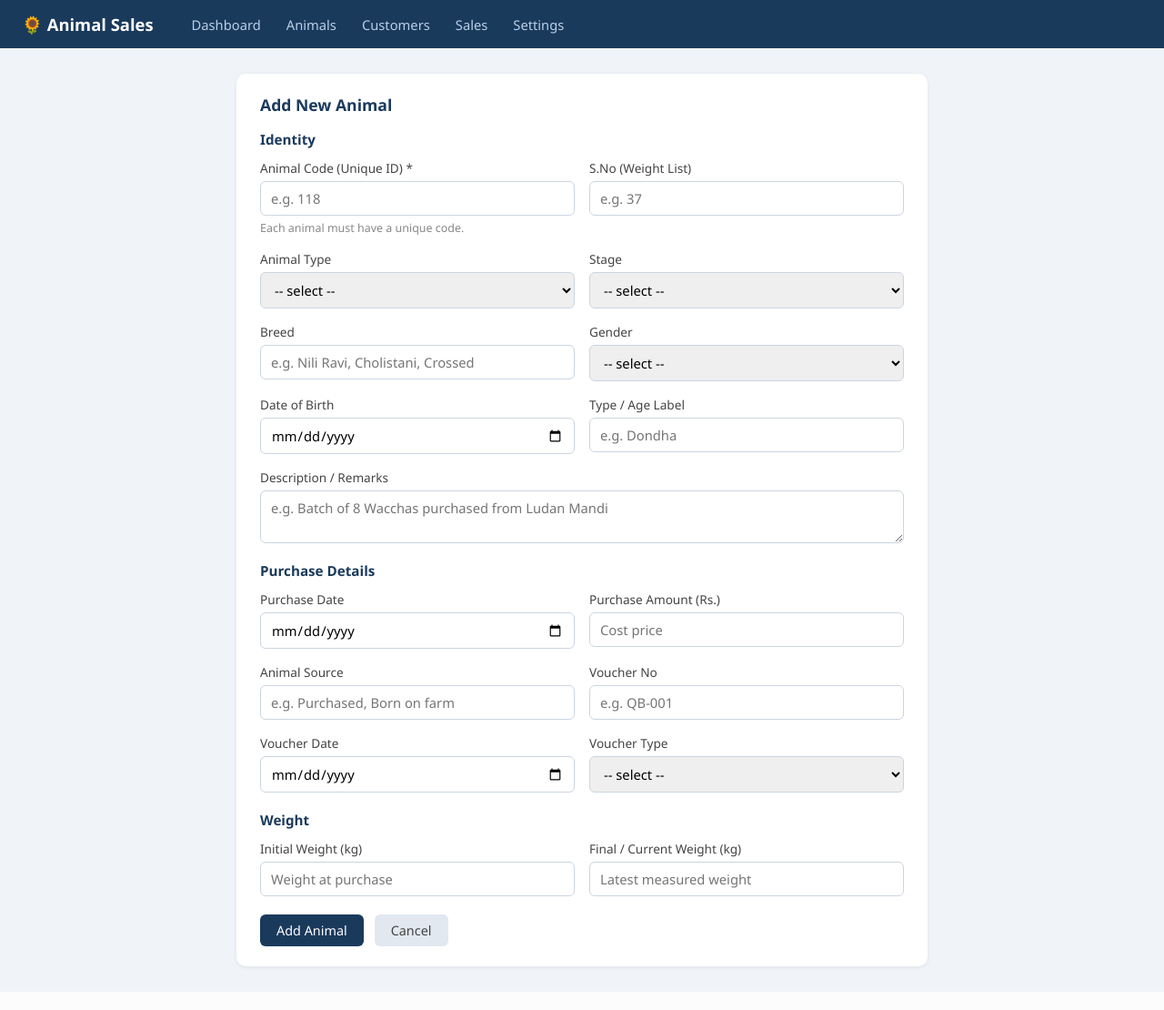
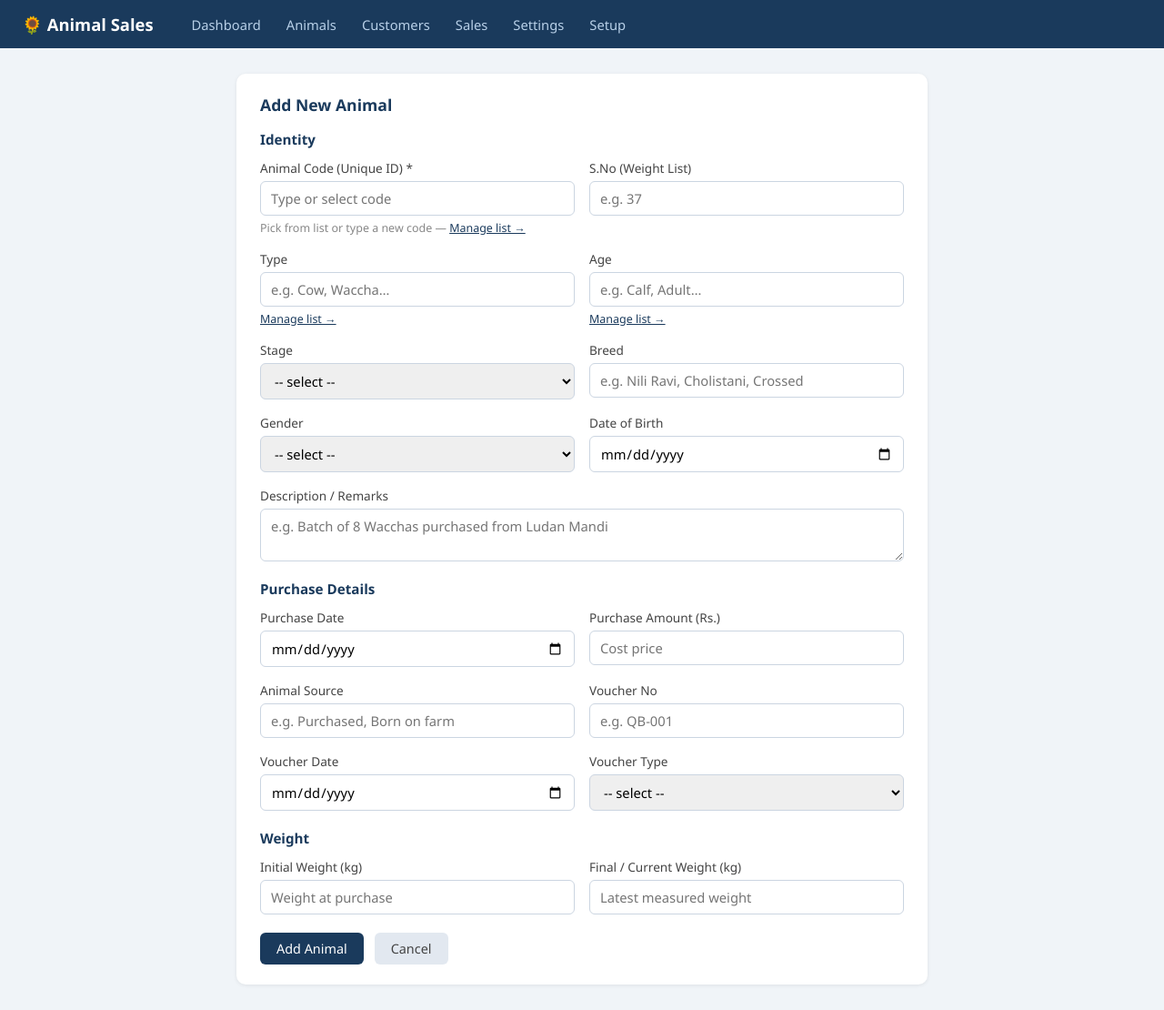
Before and after one commit to kasaleem165-pixel/KS324, a Flask app: page /animals/add in a window 1280 px wide. Shown: the whole page at 91% size. Before the commit the page ends 1067 px from the top, so only its background shows below. Run offline with Flask 3, Linux system fonts and the light colour scheme; data comes from the database, SQL or seed files in the repository; data that the repository does not hold is empty.

Commit message:
Four amendments: setup lists, combo boxes, ledger cleanup
- Setup page (/setup): manage combo list items for Animal Code,
  Type and Age; accessible from navbar
- Add Animal: Animal Code is now a datalist combo box showing
  codes from the setup list; Type and Age are two separate
  datalist combo boxes (no longer one combined field)
- Default Type list: Waccha, Wacchi, Katta, Cow, Buffalo
- Customer Ledger: removed Expenses column from sales table

https://claude.ai/code/session_013xYzSogfX2K613RAUKEkPE

```diff
--- a/AnimalSalesPro/app.py
+++ b/AnimalSalesPro/app.py
@@ -76,8 +76,29 @@ def init_db():
                 value   TEXT
             );
 
+            CREATE TABLE IF NOT EXISTS setup_lists (
+                id          INTEGER PRIMARY KEY AUTOINCREMENT,
+                list_name   TEXT NOT NULL,
+                item_value  TEXT NOT NULL,
+                sort_order  INTEGER NOT NULL DEFAULT 0,
+                UNIQUE(list_name, item_value)
+            );
+
             INSERT OR IGNORE INTO settings VALUES ('rate_per_kg', '780');
             INSERT OR IGNORE INTO settings VALUES ('expenses_default', '30000');
+
+            INSERT OR IGNORE INTO setup_lists (list_name, item_value, sort_order) VALUES
+                ('animal_type', 'Waccha',  1),
+                ('animal_type', 'Wacchi',  2),
+                ('animal_type', 'Katta',   3),
+                ('animal_type', 'Cow',     4),
+                ('animal_type', 'Buffalo', 5);
+
+            INSERT OR IGNORE INTO setup_lists (list_name, item_value, sort_order) VALUES
+                ('age', 'Calf',   1),
+                ('age', 'Young',  2),
+                ('age', 'Adult',  3),
+                ('age', 'Old',    4);
         """)
 
 
@@ -99,12 +120,39 @@ def migrate_db():
         for col, typ in new_cols:
             if col not in existing:
                 conn.execute(f"ALTER TABLE animals ADD COLUMN {col} {typ}")
+        # setup_lists table may not exist in older DBs
+        conn.execute("""
+            CREATE TABLE IF NOT EXISTS setup_lists (
+                id          INTEGER PRIMARY KEY AUTOINCREMENT,
+                list_name   TEXT NOT NULL,
+                item_value  TEXT NOT NULL,
+                sort_order  INTEGER NOT NULL DEFAULT 0,
+                UNIQUE(list_name, item_value)
+            )
+        """)
+        for row in [
+            ('animal_type','Waccha',1),('animal_type','Wacchi',2),
+            ('animal_type','Katta',3),('animal_type','Cow',4),('animal_type','Buffalo',5),
+            ('age','Calf',1),('age','Young',2),('age','Adult',3),('age','Old',4),
+        ]:
+            conn.execute(
+                "INSERT OR IGNORE INTO setup_lists (list_name,item_value,sort_order) VALUES (?,?,?)", row
+            )
 
 
 def get_setting(key):
     with get_db() as conn:
         row = conn.execute("SELECT value FROM settings WHERE key=?", (key,)).fetchone()
     return float(row["value"]) if row else 0
+
+
+def get_list(list_name):
+    with get_db() as conn:
+        rows = conn.execute(
+            "SELECT id, item_value FROM setup_lists WHERE list_name=? ORDER BY sort_order, item_value",
+            (list_name,)
+        ).fetchall()
+    return rows
 
 
 def next_receipt_no():
@@ -189,7 +237,14 @@ def add_animal():
             return redirect(url_for("animals"))
         except sqlite3.IntegrityError:
             flash(f"Animal Code '{code}' already exists.", "error")
-    return render_template("add_animal.html")
+    # codes already in the system (for datalist)
+    with get_db() as conn:
+        used_codes = {r[0] for r in conn.execute("SELECT code FROM animals")}
+    code_list  = [r for r in get_list("animal_code") if r["item_value"] not in used_codes]
+    type_list  = get_list("animal_type")
+    age_list   = get_list("age")
+    return render_template("add_animal.html",
+        code_list=code_list, type_list=type_list, age_list=age_list)
 
 
 @app.route("/animals/<code>/edit", methods=["GET", "POST"])
@@ -227,7 +282,10 @@ def edit_animal(code):
                   code))
         flash(f"Animal {code} updated.", "success")
         return redirect(url_for("animals"))
-    return render_template("add_animal.html", animal=animal)
+    type_list = get_list("animal_type")
+    age_list  = get_list("age")
+    return render_template("add_animal.html", animal=animal,
+        code_list=[], type_list=type_list, age_list=age_list)
 
 
 # ── Customers ─────────────────────────────────────────────────────────────────
@@ -260,7 +318,7 @@ def customer_ledger(cid):
         if not customer:
             abort(404)
         sales_rows = conn.execute("""
-            SELECT s.*, a.age_type, a.weight_initial
+            SELECT s.*, a.age_type, a.animal_type, a.weight_initial
             FROM sales s JOIN animals a ON a.code = s.animal_code
             WHERE s.customer_id=? ORDER BY s.sale_date
         """, (cid,)).fetchall()
@@ -304,7 +362,7 @@ def add_payment(cid):
 def sales():
     with get_db() as conn:
         rows = conn.execute("""
-            SELECT s.*, a.age_type, a.weight_initial, c.name AS customer_name
+            SELECT s.*, a.age_type, a.animal_type, a.weight_initial, c.name AS customer_name
             FROM sales s
             JOIN animals a ON a.code = s.animal_code
             JOIN customers c ON c.id = s.customer_id
@@ -388,6 +446,49 @@ def settings():
     return render_template("settings.html", rate=rate, expenses=expenses)
 
 
+# ── Setup Lists ───────────────────────────────────────────────────────────────
+
+@app.route("/setup")
+def setup():
+    with get_db() as conn:
+        all_items = conn.execute(
+            "SELECT * FROM setup_lists ORDER BY list_name, sort_order, item_value"
+        ).fetchall()
+    lists = {}
+    for row in all_items:
+        lists.setdefault(row["list_name"], []).append(row)
+    return render_template("setup.html", lists=lists)
+
+
+@app.route("/setup/add", methods=["POST"])
+def setup_add():
+    list_name  = request.form["list_name"].strip()
+    item_value = request.form["item_value"].strip()
+    if list_name and item_value:
+        with get_db() as conn:
+            try:
+                max_order = conn.execute(
+                    "SELECT COALESCE(MAX(sort_order),0) FROM setup_lists WHERE list_name=?",
+                    (list_name,)
+                ).fetchone()[0]
+                conn.execute(
+                    "INSERT INTO setup_lists (list_name, item_value, sort_order) VALUES (?,?,?)",
+                    (list_name, item_value, max_order + 1)
+                )
+                flash(f"'{item_value}' added to {list_name} list.", "success")
+            except sqlite3.IntegrityError:
+                flash(f"'{item_value}' already exists in that list.", "error")
+    return redirect(url_for("setup"))
+
+
+@app.route("/setup/delete/<int:item_id>", methods=["POST"])
+def setup_delete(item_id):
+    with get_db() as conn:
+        conn.execute("DELETE FROM setup_lists WHERE id=?", (item_id,))
+    flash("Item removed.", "success")
+    return redirect(url_for("setup"))
+
+
 if __name__ == "__main__":
     init_db()
     migrate_db()
--- a/AnimalSalesPro/templates/add_animal.html
+++ b/AnimalSalesPro/templates/add_animal.html
@@ -6,27 +6,63 @@
 
     <h3 style="font-size:.95rem; color:#1a3a5c; margin:0 0 12px;">Identity</h3>
     <div class="form-grid">
+
+      <!-- Animal Code: combo box from setup list -->
       <div class="form-group">
         <label>Animal Code (Unique ID) *</label>
-        <input name="code" required value="{{ animal.code if animal else '' }}"
-               {{ 'readonly style=background:#f1f5f9' if animal else '' }}
-               placeholder="e.g. 118">
-        <span class="hint">Each animal must have a unique code.</span>
-      </div>
-      <div class="form-group">
-        <label>S.No (Weight List)</label>
-        <input name="sno_weight" type="number" value="{{ animal.sno_weight if animal else '' }}" placeholder="e.g. 37">
+        {% if animal %}
+          <input name="code" required value="{{ animal.code }}"
+                 readonly style="background:#f1f5f9;">
+        {% else %}
+          <input name="code" required list="code-options"
+                 value="" placeholder="Type or select code"
+                 autocomplete="off">
+          <datalist id="code-options">
+            {% for item in code_list %}
+              <option value="{{ item.item_value }}">
+            {% endfor %}
+          </datalist>
+          <span class="hint">
+            Pick from list or type a new code &mdash;
+            <a href="/setup" style="color:#1a3a5c;">Manage list &rarr;</a>
+          </span>
+        {% endif %}
       </div>
 
       <div class="form-group">
-        <label>Animal Type</label>
-        <select name="animal_type">
-          <option value="">-- select --</option>
-          {% for t in ['Cow','Buffalo','Waccha','Sheep','Goat','Other'] %}
-            <option value="{{ t }}" {{ 'selected' if animal and animal.animal_type == t else '' }}>{{ t }}</option>
+        <label>S.No (Weight List)</label>
+        <input name="sno_weight" type="number"
+               value="{{ animal.sno_weight if animal else '' }}" placeholder="e.g. 37">
+      </div>
+
+      <!-- Type: separate combo box from setup list -->
+      <div class="form-group">
+        <label>Type</label>
+        <input name="animal_type" list="type-options"
+               value="{{ animal.animal_type if animal else '' }}"
+               placeholder="e.g. Cow, Waccha…" autocomplete="off">
+        <datalist id="type-options">
+          {% for item in type_list %}
+            <option value="{{ item.item_value }}">
           {% endfor %}
-        </select>
+        </datalist>
+        <span class="hint"><a href="/setup" style="color:#1a3a5c;">Manage list &rarr;</a></span>
       </div>
+
+      <!-- Age: separate combo box from setup list -->
+      <div class="form-group">
+        <label>Age</label>
+        <input name="age_type" list="age-options"
+               value="{{ animal.age_type if animal else '' }}"
+               placeholder="e.g. Calf, Adult…" autocomplete="off">
+        <datalist id="age-options">
+          {% for item in age_list %}
+            <option value="{{ item.item_value }}">
+          {% endfor %}
+        </datalist>
+        <span class="hint"><a href="/setup" style="color:#1a3a5c;">Manage list &rarr;</a></span>
+      </div>
+
       <div class="form-group">
         <label>Stage</label>
         <select name="stage">
@@ -39,8 +75,10 @@
 
       <div class="form-group">
         <label>Breed</label>
-        <input name="breed" value="{{ animal.breed if animal else '' }}" placeholder="e.g. Nili Ravi, Cholistani, Crossed">
+        <input name="breed" value="{{ animal.breed if animal else '' }}"
+               placeholder="e.g. Nili Ravi, Cholistani, Crossed">
       </div>
+
       <div class="form-group">
         <label>Gender</label>
         <select name="gender">
@@ -52,16 +90,14 @@
 
       <div class="form-group">
         <label>Date of Birth</label>
-        <input name="dob" type="date" value="{{ (animal.dob or '')[:10] if animal else '' }}">
-      </div>
-      <div class="form-group">
-        <label>Type / Age Label</label>
-        <input name="age_type" value="{{ animal.age_type if animal else '' }}" placeholder="e.g. Dondha">
+        <input name="dob" type="date"
+               value="{{ (animal.dob or '')[:10] if animal else '' }}">
       </div>
 
       <div class="form-group full">
         <label>Description / Remarks</label>
-        <textarea name="description" rows="2" placeholder="e.g. Batch of 8 Wacchas purchased from Ludan Mandi">{{ animal.description if animal else '' }}</textarea>
+        <textarea name="description" rows="2"
+                  placeholder="e.g. Batch of 8 Wacchas purchased from Ludan Mandi">{{ animal.description if animal else '' }}</textarea>
       </div>
     </div>
 
--- a/AnimalSalesPro/templates/base.html
+++ b/AnimalSalesPro/templates/base.html
@@ -88,6 +88,7 @@
   <a href="/customers">Customers</a>
   <a href="/sales">Sales</a>
   <a href="/settings">Settings</a>
+  <a href="/setup">Setup</a>
 </nav>
 <div class="container">
   {% with messages = get_flashed_messages(with_categories=true) %}
```
Also changed, not shown: AnimalSalesPro/templates/ledger.html (+3 -4 lines), AnimalSalesPro/templates/setup.html (added, +60 -0 lines).
